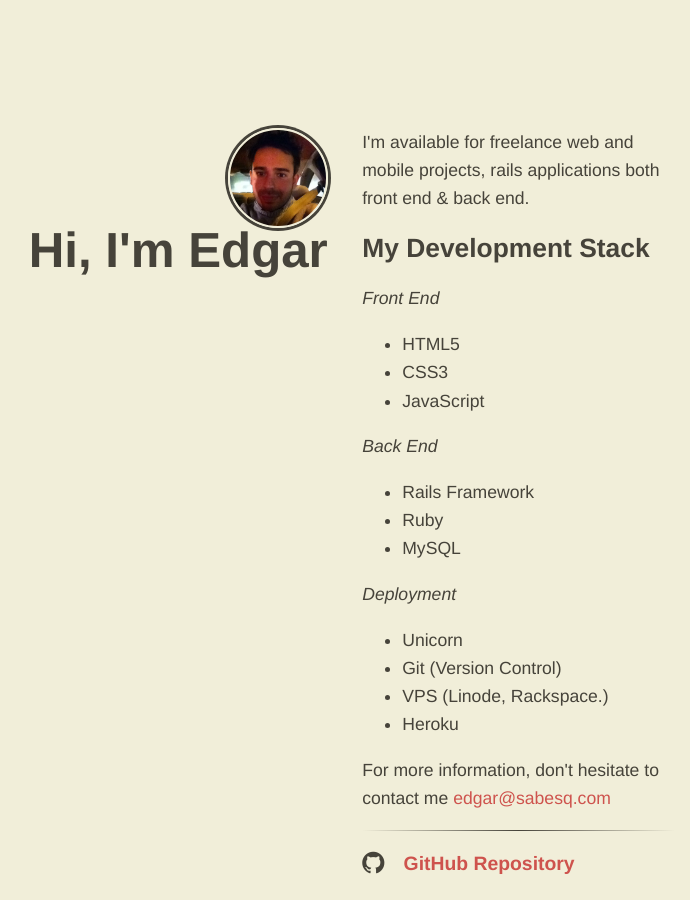
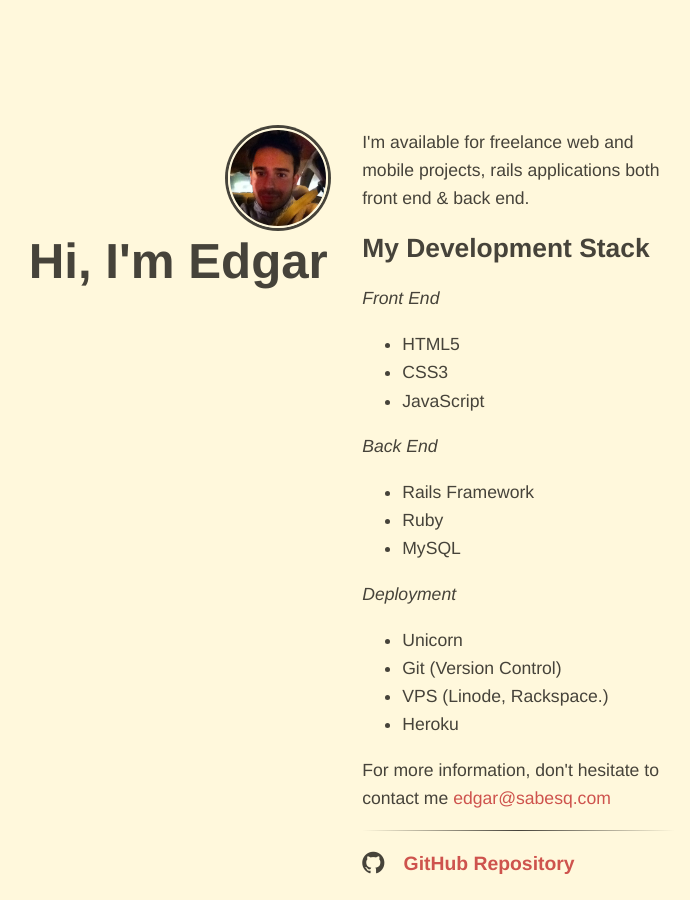
Before and after one commit to cs102/cs102.github.com, a Jekyll site: the page built from index.html, in a window 1280 px wide. Shown: the whole page, without its empty margins (305-995 px from the left). Built offline with Jekyll 4.4.1, drawn with Linux system fonts in a browser that asks for light colours; nearby versions of some CDN libraries; Markdown is read by kramdown in place of the engine named in the settings.

Commit message:
change bg color

```diff
--- a/assets/main.scss
+++ b/assets/main.scss
@@ -3,7 +3,7 @@
 
 $text-color: #46433A;
 $anchor-text-color: #CE534D;
-$background-color: #F1EED9;
+$background-color: cornsilk;
 
 body {
 	font-family: Helvetica, Arial,  serif;
@@ -78,6 +78,7 @@ since it must be aligned with the content */
 	margin-top: 0;
 	margin-bottom: 0;
 	text-align: center;
+	line-height: 1em;
 }
 
 /*** tagline ***/
```
Also changed, not shown: 1 other file.
